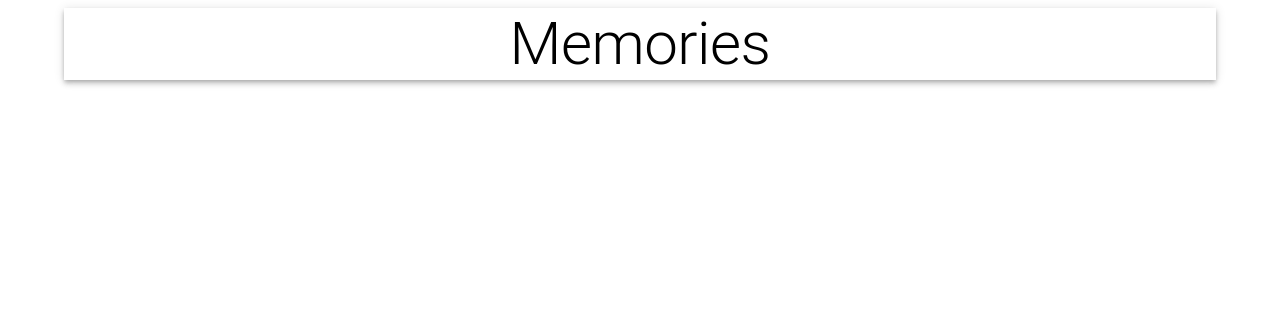
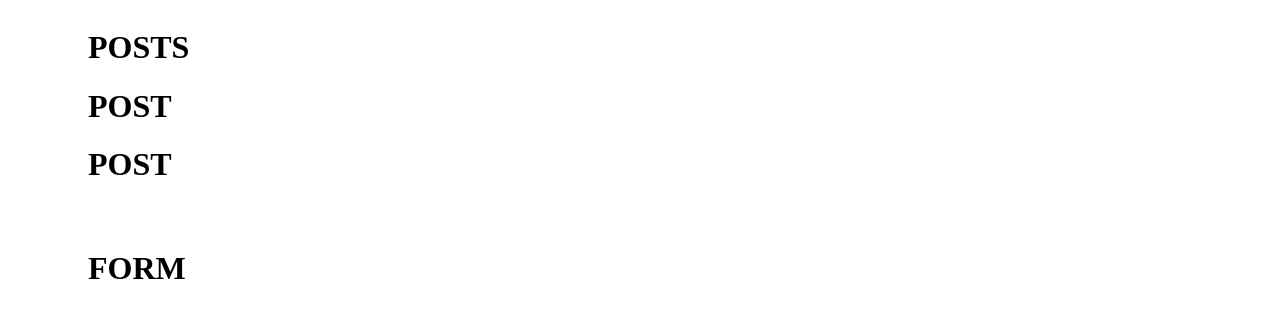
Before and after one commit to Abhaydutt2003/MERN_SocialMediaWebsite, a React (Vite) app in the folder Frontend/: page / in a window 1280 px wide. Shown: the top 318 px of the page. Built offline with nearby package versions, Linux system fonts and the light colour scheme.

Commit message:
setting up styled components

```diff
--- a/Frontend/src/App.jsx
+++ b/Frontend/src/App.jsx
@@ -1,11 +1,31 @@
 import {Container,AppBar,Typography,Grow,Grid} from "@mui/material";
+
+import someImage from './images/SomeImage.png';
+
+import {Form,Posts} from './components/index';
+
+import {stAppBar,stHeading,stImage}from './style';
 
 const App = ()=>{
   return(
     <Container maxWidth = "lg">
-      <AppBar position="static" color = "inherit">
+      {/* <AppBar position="static" color = "inherit">
         <Typography variant="h2" align="center">Memories</Typography>
-      </AppBar>
+        <img src = {someImage} alt = "memories" height = "350"></img>
+      </AppBar> */}
+
+      <Grow in>
+        <Container>
+          <Grid container justify = "space-between" alignItems = "stretch" spacing={3}>
+            <Grid item xs={12} sm = {7}>
+              <Posts></Posts>
+            </Grid>
+            <Grid item xs = {12} sm = {7}>
+              <Form></Form>
+            </Grid>
+          </Grid>
+        </Container>
+      </Grow>
     </Container>
   );
 }
--- a/Frontend/src/components/Form/Form.jsx
+++ b/Frontend/src/components/Form/Form.jsx
@@ -0,0 +1,8 @@
+const Form = ()=>{
+    return (
+        <h1>FORM</h1>
+    )
+}
+
+
+export default Form;
--- a/Frontend/src/components/Posts/Post/Post.jsx
+++ b/Frontend/src/components/Posts/Post/Post.jsx
@@ -0,0 +1,5 @@
+const Post = ()=>{
+    return <h1>POST</h1>
+}
+
+export default Post;
--- a/Frontend/src/components/Posts/Posts.jsx
+++ b/Frontend/src/components/Posts/Posts.jsx
@@ -0,0 +1,15 @@
+import Post from './Post/Post';
+
+
+const Posts = ()=>{
+    console.log("HELLO FROM POSTS");
+    return (
+        <>
+        <h1>POSTS</h1>
+        <Post></Post>
+        <Post></Post>
+        </>
+    )
+}
+
+export default Posts;
--- /dev/null
+++ b/Frontend/src/components/index.js
@@ -0,0 +1,3 @@
+//this file is to make a export for all the components from a single file
+export {default as Form} from './Form/Form';
+export {default as Posts} from './Posts/Posts';
--- /dev/null
+++ b/Frontend/src/style.js
@@ -0,0 +1,21 @@
+//makeStyle is no longer supported and is deprecated
+import styled from "@emotion/styled";
+import { Typography,AppBar } from "@mui/material";
+
+
+export const stAppBar = styled(AppBar)(() => ({
+    borderRadius: 15,
+    margin: '30px 0',
+    display: 'flex',
+    flexDirection: 'row',
+    justifyContent: 'center',
+    alignItems: 'center',
+}));
+
+export const stHeading = styled(Typography)(()=>({
+    color:'rgba(0,183,255, 1)',
+}));
+
+export const stImage = styled('img')(()=>({
+    marginLeft:'15px'
+}));
```
Also changed, not shown: Frontend/src/images/SomeImage.png (added), 1 other file (tests, documents, lock files or other folders).
